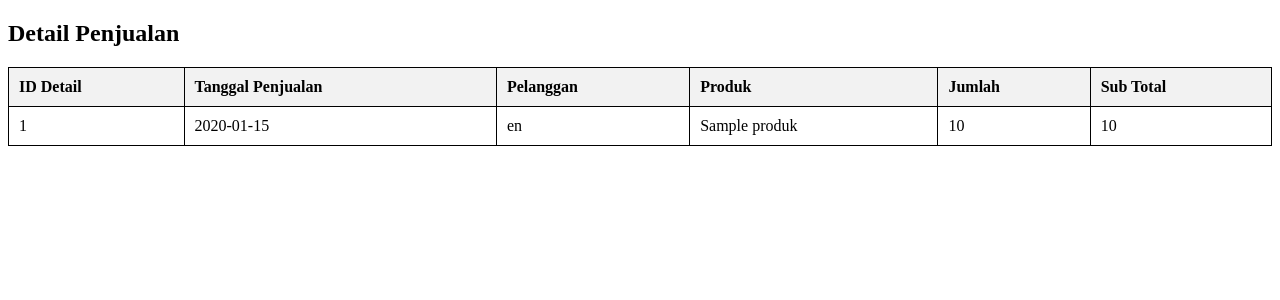
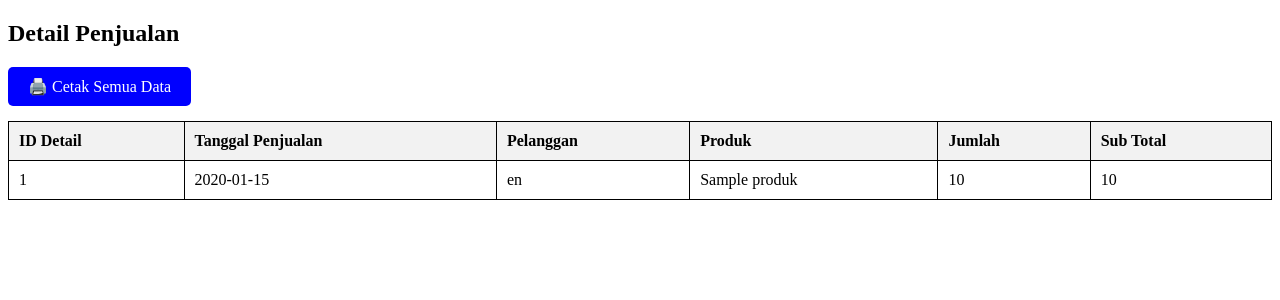
Before and after one commit to tiaranatasha/kasir, a PHP site: page /detail_penjualan.php in a window 1280 px wide. Shown: the top 300 px of the page. Run offline with PHP 8.4, Linux system fonts and the light colour scheme; a user stored in the database is signed in; tables that the repository leaves empty hold one stand-in row (values such as "Sample post").

Commit message:
Update detail_penjualan.php

```diff
--- a/LSP kasir/kasir/detail_penjualan.php
+++ b/LSP kasir/kasir/detail_penjualan.php
@@ -44,11 +44,28 @@ $detail_penjualan = $conn->query("SELECT dp.detail_id, p.tanggal_penjualan, pl.n
         th {
             background-color: #f2f2f2;
         }
+
+        .btn {
+            display: inline-block;
+            padding: 10px 20px;
+            font-size: 16px;
+            color: white;
+            background-color: blue;
+            text-decoration: none;
+            border-radius: 5px;
+            margin-bottom: 15px;
+        }
+
+        .btn:hover {
+            background-color: darkblue;
+        }
     </style>
 </head>
 
 <body>
     <h2>Detail Penjualan</h2>
+
+    <a href="cetak_data.php" class="btn">🖨️ Cetak Semua Data</a>
 
     <table>
         <tr>
```
